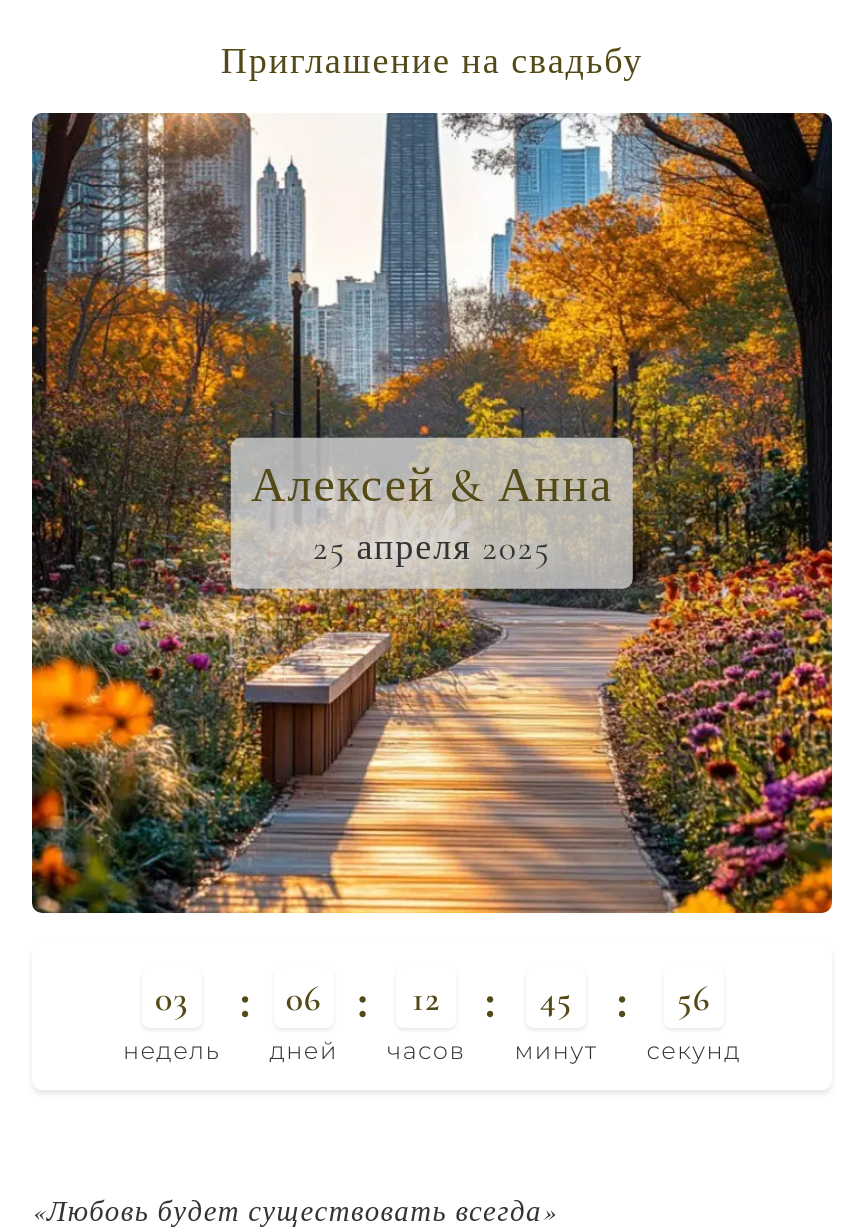
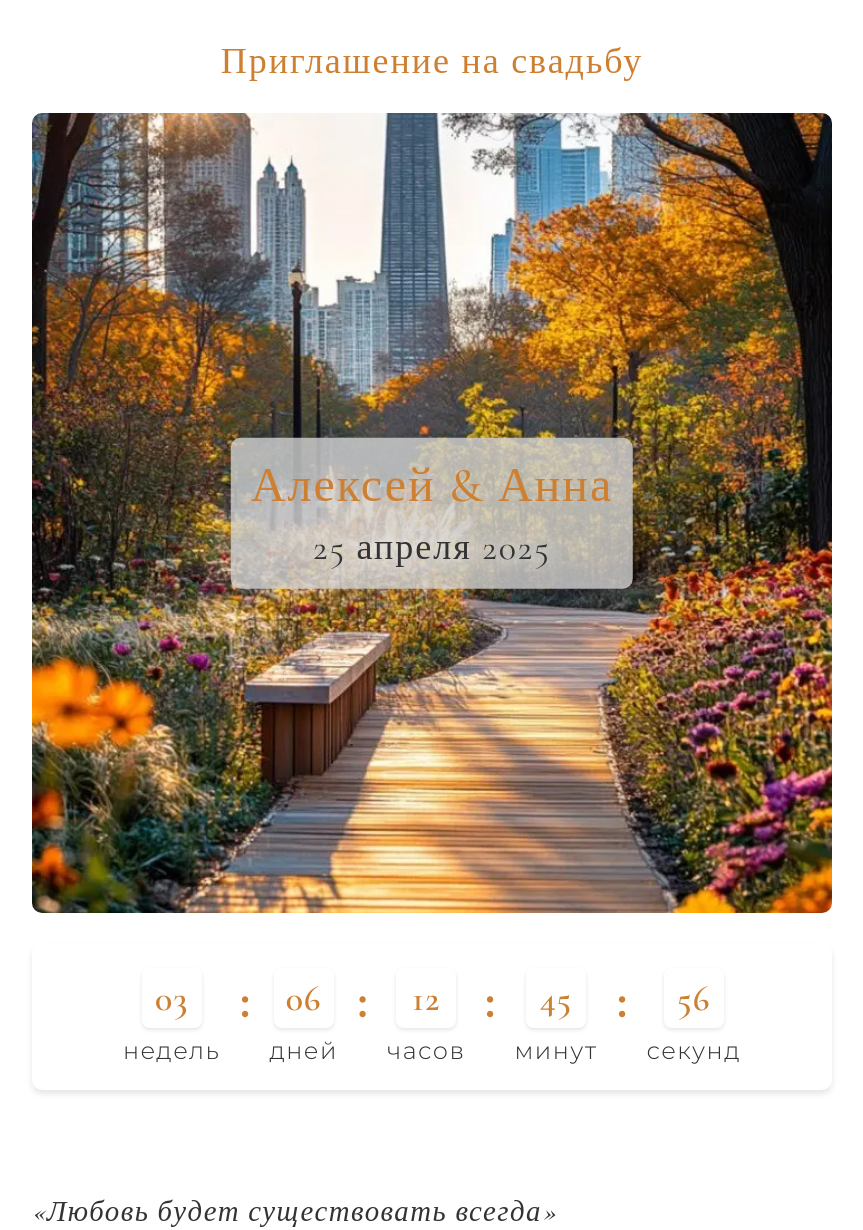
Before and after one commit to trewstaples/weeding, a PHP site: page / in a window 1280 px wide. Shown: the top 1230 px of the page, without its empty margins (208-1071 px from the left). Run offline with PHP 8.4, Linux system fonts and the light colour scheme.

Commit message:
Варинат с бронзовым

```diff
--- a/styles.css
+++ b/styles.css
@@ -11,7 +11,7 @@ html {
 }
 
 :root {
-  --color-primary: rgba(84, 74, 23, 1);
+  --color-primary: #cd7f32;
   --color-secondary: rgb(51, 51, 51);
   --font-family-title: 'Cormorant Garamond', serif;
   --font-family-base: 'Montserrat', sans-serif;
```
